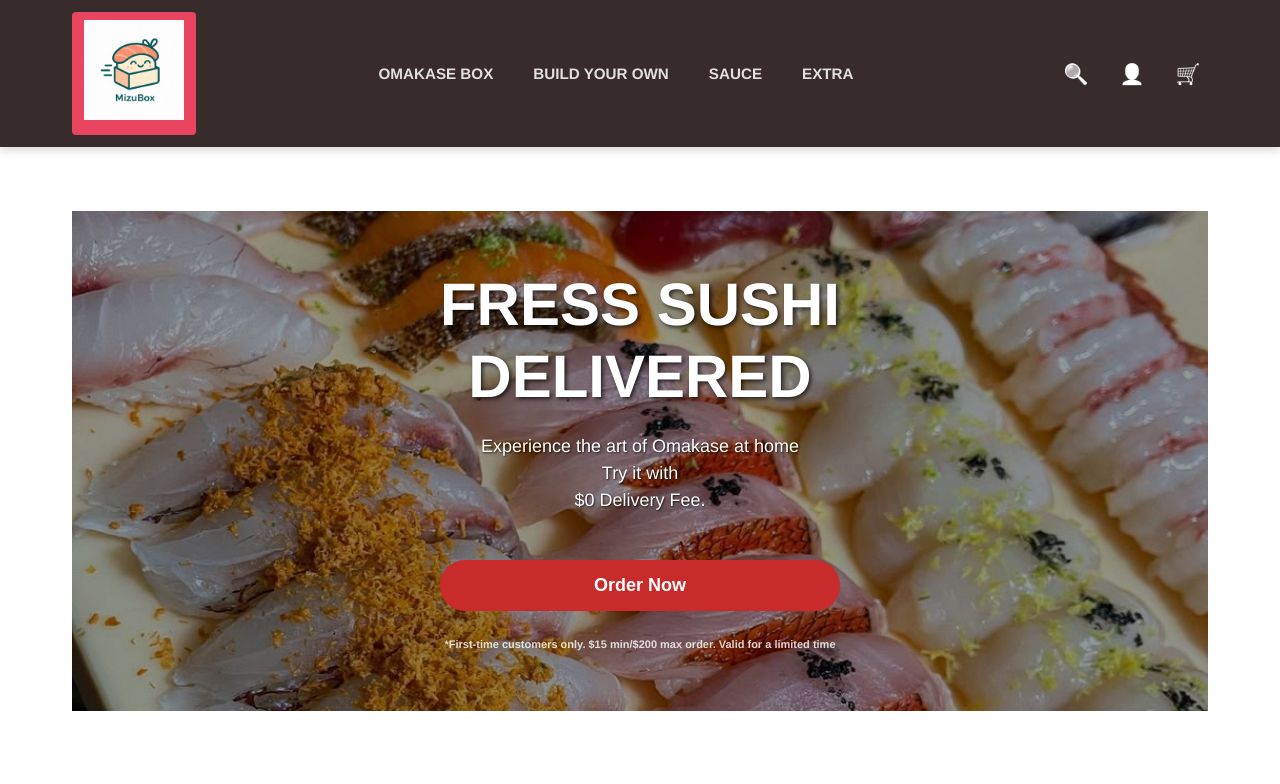
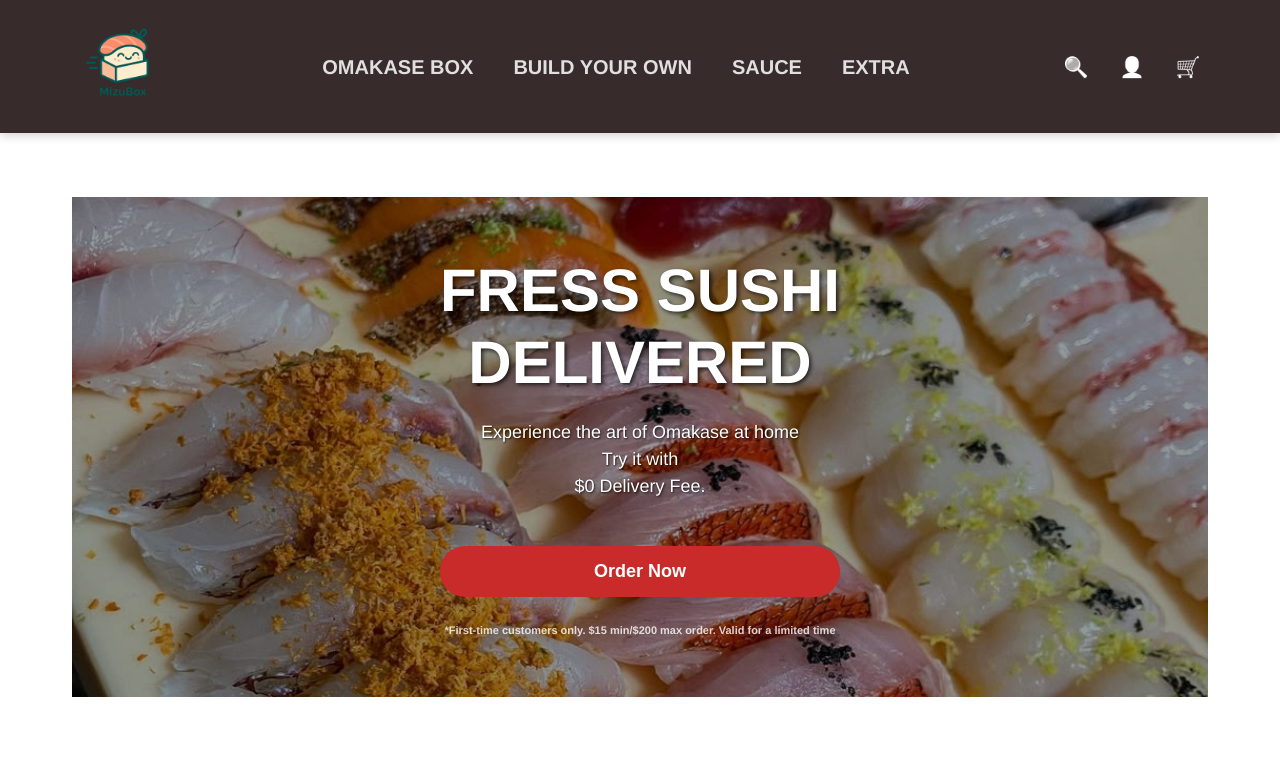
Before and after one commit to kevinongg/mizubox-frontend, a React (Vite) app: page / in a window 1280 px wide. Shown: the top 784 px of the page. Built offline with nearby package versions, Linux system fonts and the light colour scheme; no server answers.

Commit message:
Update the image and css

```diff
--- a/src/index.css
+++ b/src/index.css
@@ -71,13 +71,17 @@
 .logo {
   size: 400px;
 }
+
 .nav-middle {
   display: flex;
   align-items: center;
   gap: 1rem;
   font-weight: bold;
-  color: rgb(216, 214, 213);
+  color: rgb(210, 153, 96);
   margin-left: 4.5rem;
+}
+
+.nav-middle a {
   font-size: 20px;
 }
 
@@ -97,6 +101,12 @@
 .nav-left {
   flex: 1;
 }
+
+.nav-left a {
+  background-color: transparent !important;
+  padding: 0 !important;
+}
+
 .logo-link {
   display: flex;
   align-items: center;
@@ -104,16 +114,6 @@
   color: white;
   text-decoration: none;
   transition: opacity 0.3s ease;
-}
-
-.logo-link:hover {
-  opacity: 0.9;
-}
-
-.logo-link span {
-  font-size: 1.25rem;
-  letter-spacing: 0.5px;
-  color: #e94560;
 }
 
 .logo {
@@ -126,11 +126,11 @@
   transition: all 0.3s ease;
   color: rgba(255, 255, 255, 0.85);
   text-decoration: none;
-  font-size: 0.95rem;
+  background-color: transparent;
 }
 
 nav a:hover {
-  background-color: rgba(233, 69, 96, 0.1);
+  background-color: transparent;
   color: #e94560;
 }
 
@@ -168,7 +168,7 @@
   justify-content: center;
 }
 
-/* Forms */
+/*********************************** Forms ***************************/
 form {
   max-width: 400px;
   margin: 2rem auto;
```
Also changed, not shown: public/image.png.
